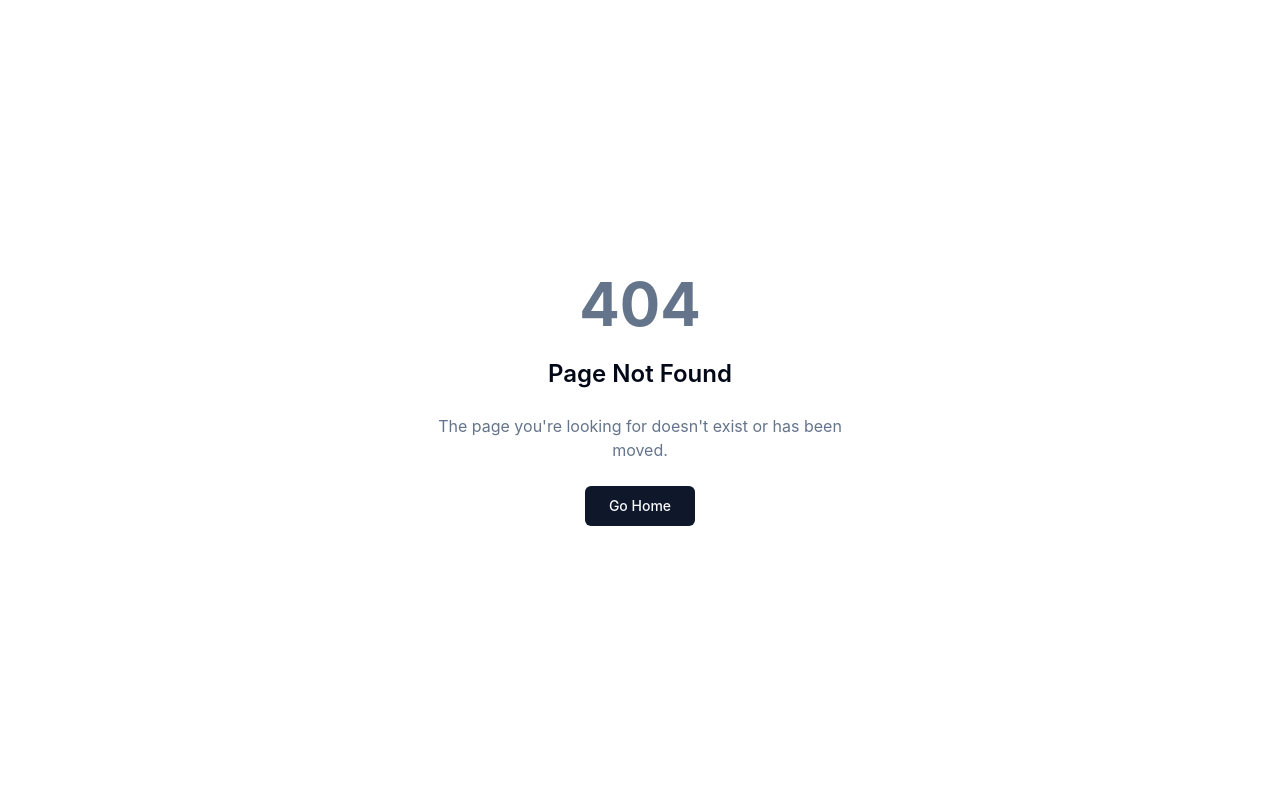
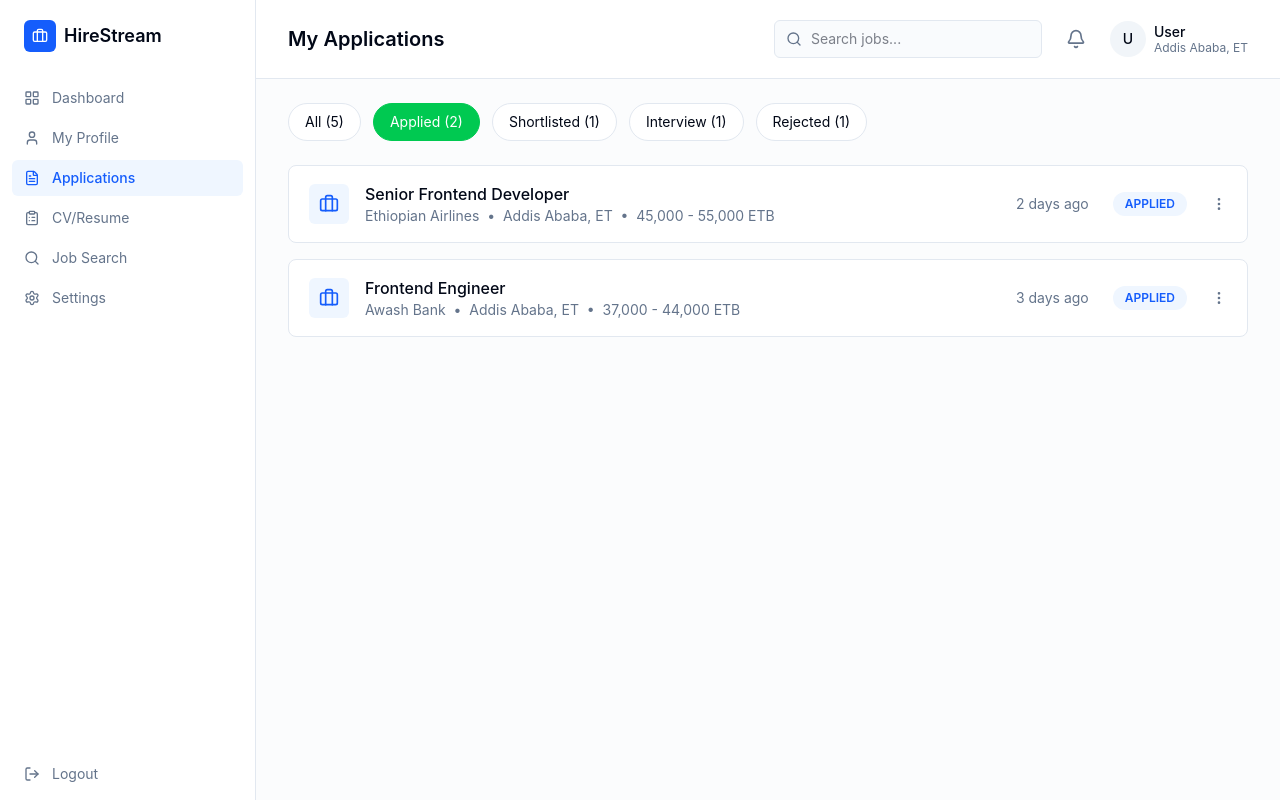
Before and after one commit to HAWI-INTERN-PROJECT/Job-Listing-Platform, a React (Vite) app in the folder Frontend/: page /my-applications in a window 1280 px wide. Before the commit this address had no page. Built offline with nearby package versions, Linux system fonts and the light colour scheme; sample sign-in values are in the browser's storage.

Commit message:
feature: add my applications page

```diff
--- a/Frontend/src/App.tsx
+++ b/Frontend/src/App.tsx
@@ -17,6 +17,7 @@ import JobApplicantsPage from '@/pages/JobApplicantsPage'
 import ApplicantDetailsPage from '@/pages/ApplicantDetailsPage'
 import CompanyProfilePage from '@/pages/CompanyProfilePage'
 import SettingsPage from '@/pages/SettingsPage'
+import MyApplicationsPage from '@/pages/MyApplicationsPage'
 
 const queryClient = new QueryClient()
 
@@ -151,6 +152,15 @@ export default function App() {
             />
 
             <Route path="*" element={<NotFoundPage />} />
+
+                     <Route
+              path="/my-applications"
+              element={
+                <ProtectedRoute>
+                  <MyApplicationsPage />
+                </ProtectedRoute>
+              }
+            />
           </Routes>
           <Toaster position="top-right" richColors />
         </BrowserRouter>
--- /dev/null
+++ b/Frontend/src/pages/MyApplicationsPage.tsx
@@ -0,0 +1,203 @@
+import { useState } from 'react'
+import { useTranslation } from 'react-i18next'
+import { useNavigate } from 'react-router-dom'
+import {
+  LayoutGrid,
+  User,
+  FileText,
+  ClipboardList,
+  Search,
+  Settings,
+  LogOut,
+  Bell,
+  Briefcase,
+  MoreVertical,
+} from 'lucide-react'
+import { useAuthStore } from '@/stores/auth'
+
+type ApplicationStatus = 'Applied' | 'Shortlisted' | 'Interview Scheduled' | 'Rejected'
+
+interface Application {
+  id: number
+  jobTitle: string
+  company: string
+  location: string
+  salary: string
+  postedAgo: string
+  status: ApplicationStatus
+}
+
+const applications: Application[] = [
+  { id: 1, jobTitle: 'Senior Frontend Developer', company: 'Ethiopian Airlines', location: 'Addis Ababa, ET', salary: '45,000 - 55,000 ETB', postedAgo: '2 days ago', status: 'Applied' },
+  { id: 2, jobTitle: 'Full Stack Developer', company: 'Dashen Bank', location: 'Addis Ababa, ET', salary: '38,000 - 48,000 ETB', postedAgo: '5 days ago', status: 'Shortlisted' },
+  { id: 3, jobTitle: 'React Developer', company: 'Commercial Bank of Ethiopia', location: 'Addis Ababa, ET', salary: '40,000 - 50,000 ETB', postedAgo: '1 week ago', status: 'Interview Scheduled' },
+  { id: 4, jobTitle: 'UI Developer', company: 'Ethio Telecom', location: 'Addis Ababa, ET', salary: '35,000 - 45,000 ETB', postedAgo: '2 weeks ago', status: 'Rejected' },
+  { id: 5, jobTitle: 'Frontend Engineer', company: 'Awash Bank', location: 'Addis Ababa, ET', salary: '37,000 - 44,000 ETB', postedAgo: '3 days ago', status: 'Applied' },
+]
+
+const tabs = [
+  { label: 'All', count: applications.length },
+  { label: 'Applied', count: applications.filter((a) => a.status === 'Applied').length },
+  { label: 'Shortlisted', count: applications.filter((a) => a.status === 'Shortlisted').length },
+  { label: 'Interview', count: applications.filter((a) => a.status === 'Interview Scheduled').length },
+  { label: 'Rejected', count: applications.filter((a) => a.status === 'Rejected').length },
+]
+
+const statusStyles: Record<ApplicationStatus, string> = {
+  Applied: 'bg-blue-50 text-blue-600',
+  Shortlisted: 'bg-green-50 text-green-600',
+  'Interview Scheduled': 'bg-amber-50 text-amber-600',
+  Rejected: 'bg-red-50 text-red-600',
+}
+
+const navItems = [
+  { label: 'Dashboard', icon: LayoutGrid, path: '/dashboard' },
+  { label: 'My Profile', icon: User, path: '/my-profile' },
+  { label: 'Applications', icon: FileText, path: '/my-applications' },
+  { label: 'CV/Resume', icon: ClipboardList, path: '/cv-resume' },
+  { label: 'Job Search', icon: Search, path: '/job-search' },
+  { label: 'Settings', icon: Settings, path: '/settings' },
+]
+
+export default function MyApplicationsPage() {
+  const { t } = useTranslation()
+  const navigate = useNavigate()
+  const { user, logout } = useAuthStore()
+  const [activeTab, setActiveTab] = useState('Applied')
+
+  const handleLogout = async () => {
+    await logout()
+    navigate('/login')
+  }
+
+  const filteredApplications =
+    activeTab === 'All'
+      ? applications
+      : applications.filter((app) =>
+          activeTab === 'Interview' ? app.status === 'Interview Scheduled' : app.status === activeTab
+        )
+
+  return (
+    <div className="min-h-screen flex bg-muted/30">
+      <aside className="w-64 bg-background border-r flex flex-col justify-between">
+        <div>
+          <div className="flex items-center gap-2 px-6 py-5">
+            <div className="h-8 w-8 rounded-md bg-blue-600 flex items-center justify-center">
+              <Briefcase className="h-4 w-4 text-white" />
+            </div>
+            <span className="font-semibold text-lg">HireStream</span>
+          </div>
+
+          <nav className="px-3 mt-2 space-y-1">
+            {navItems.map((item) => {
+              const isActive = item.label === 'Applications'
+              const Icon = item.icon
+              return (
+                <button
+                  key={item.label}
+                  onClick={() => navigate(item.path)}
+                  className={`w-full flex items-center gap-3 px-3 py-2 rounded-md text-sm ${
+                    isActive
+                      ? 'bg-blue-50 text-blue-600 font-medium'
+                      : 'text-muted-foreground hover:bg-muted'
+                  }`}
+                >
+                  <Icon className="h-4 w-4" />
+                  {item.label}
+                </button>
+              )
+            })}
+          </nav>
+        </div>
+
+        <button
+          onClick={handleLogout}
+          className="flex items-center gap-3 px-6 py-4 text-sm text-muted-foreground hover:text-foreground"
+        >
+          <LogOut className="h-4 w-4" />
+          {t('auth.logout')}
+        </button>
+      </aside>
+
+      <div className="flex-1">
+        <header className="flex items-center justify-between px-8 py-5 border-b bg-background">
+          <h1 className="text-xl font-semibold">My Applications</h1>
+          <div className="flex items-center gap-6">
+            <div className="relative">
+              <Search className="h-4 w-4 absolute left-3 top-1/2 -translate-y-1/2 text-muted-foreground" />
+              <input
+                type="text"
+                placeholder="Search jobs..."
+                className="pl-9 pr-3 py-2 text-sm rounded-md border bg-muted/40 focus:outline-none"
+              />
+            </div>
+            <Bell className="h-5 w-5 text-muted-foreground" />
+            <div className="flex items-center gap-2">
+              <div className="h-9 w-9 rounded-full bg-muted overflow-hidden flex items-center justify-center text-sm font-medium">
+                {user?.name?.[0] ?? 'U'}
+              </div>
+              <div className="text-sm">
+                <p className="font-medium leading-tight">{user?.name ?? 'User'}</p>
+                <p className="text-muted-foreground text-xs leading-tight">Addis Ababa, ET</p>
+              </div>
+            </div>
+          </div>
+        </header>
+
+        <main className="px-8 py-6">
+          <div className="flex items-center gap-3 mb-6">
+            {tabs.map((tab) => {
+              const isActive = tab.label === activeTab
+              return (
+                <button
+                  key={tab.label}
+                  onClick={() => setActiveTab(tab.label)}
+                  className={`px-4 py-2 rounded-full text-sm border ${
+                    isActive
+                      ? 'bg-green-500 text-white border-green-500'
+                      : 'bg-background text-foreground border-border hover:bg-muted'
+                  }`}
+                >
+                  {tab.label} ({tab.count})
+                </button>
+              )
+            })}
+          </div>
+
+          <div className="space-y-4">
+            {filteredApplications.map((app) => (
+              <div
+                key={app.id}
+                className="flex items-center justify-between bg-background border rounded-lg px-5 py-4"
+              >
+                <div className="flex items-center gap-4">
+                  <div className="h-10 w-10 rounded-md bg-blue-50 flex items-center justify-center">
+                    <Briefcase className="h-5 w-5 text-blue-600" />
+                  </div>
+                  <div>
+                    <p className="font-medium">{app.jobTitle}</p>
+                    <p className="text-sm text-muted-foreground">
+                      {app.company} &nbsp;•&nbsp; {app.location} &nbsp;•&nbsp; {app.salary}
+                    </p>
+                  </div>
+                </div>
+
+                <div className="flex items-center gap-6">
+                  <span className="text-sm text-muted-foreground">{app.postedAgo}</span>
+                  <span
+                    className={`px-3 py-1 rounded-full text-xs font-semibold uppercase ${statusStyles[app.status]}`}
+                  >
+                    {app.status}
+                  </span>
+                  <button className="text-muted-foreground hover:text-foreground">
+                    <MoreVertical className="h-4 w-4" />
+                  </button>
+                </div>
+              </div>
+            ))}
+          </div>
+        </main>
+      </div>
+    </div>
+  )
+}
```
Also changed, not shown: 1 other file (tests, documents, lock files or other folders).
